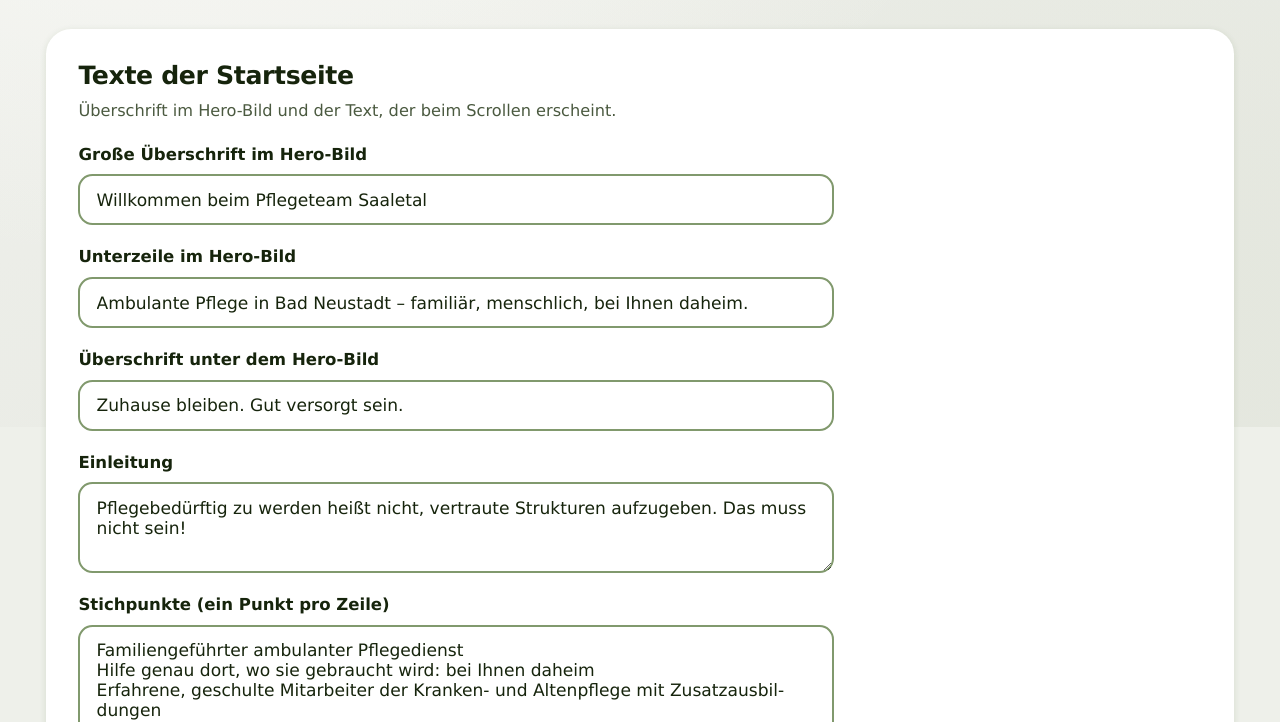
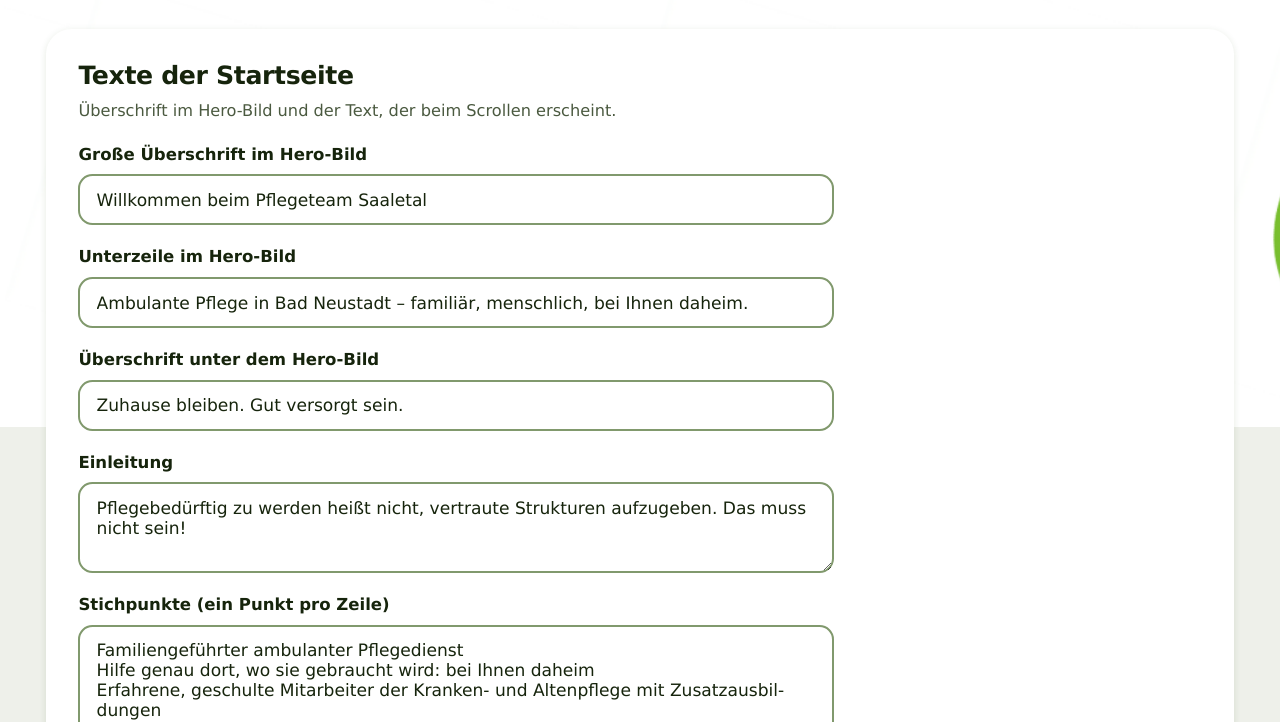
Before and after one commit to Henry-Ramirez-git/Saaletal, a plain HTML site: page admin.html in a window 1280 px wide. Shown: the part 373-1095 px from the top of the page. Drawn offline with Linux system fonts and the light colour scheme; a web font is replaced by a local one.

Commit message:
Update background image in style.css
Replaced background image gradient with a new image.

```diff
--- a/style.css
+++ b/style.css
@@ -32,7 +32,7 @@
   /* >>> HINTERGRUNDBILD: Platzhalter (leicht graues Weiß).
      BILD ERSETZEN: z. B. --bg-img:url("img/hintergrund.jpg");
      (oder im Admin-Bereich hochladen, dann überschreibt das Bild diesen Wert) */
-  --bg-img:radial-gradient(ellipse at 15% 10%,#fafaf7 0,transparent 55%),radial-gradient(ellipse at 90% 85%,#e4e7de 0,transparent 55%),linear-gradient(160deg,#f1f2ee,#e7e9e2);
+  --bg-img:url("backround-saaletal.png");
 }
 
 *{box-sizing:border-box}
```
